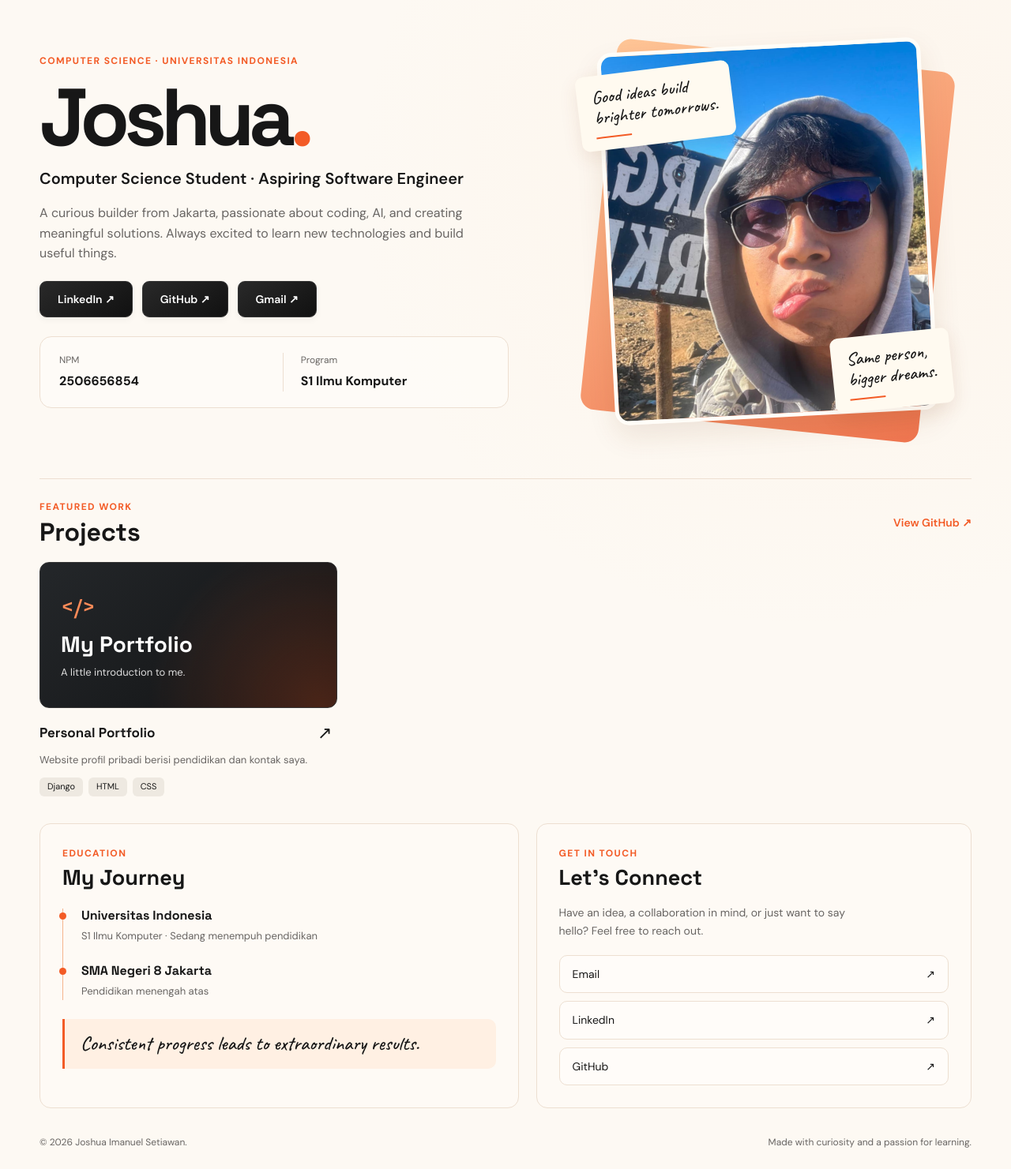
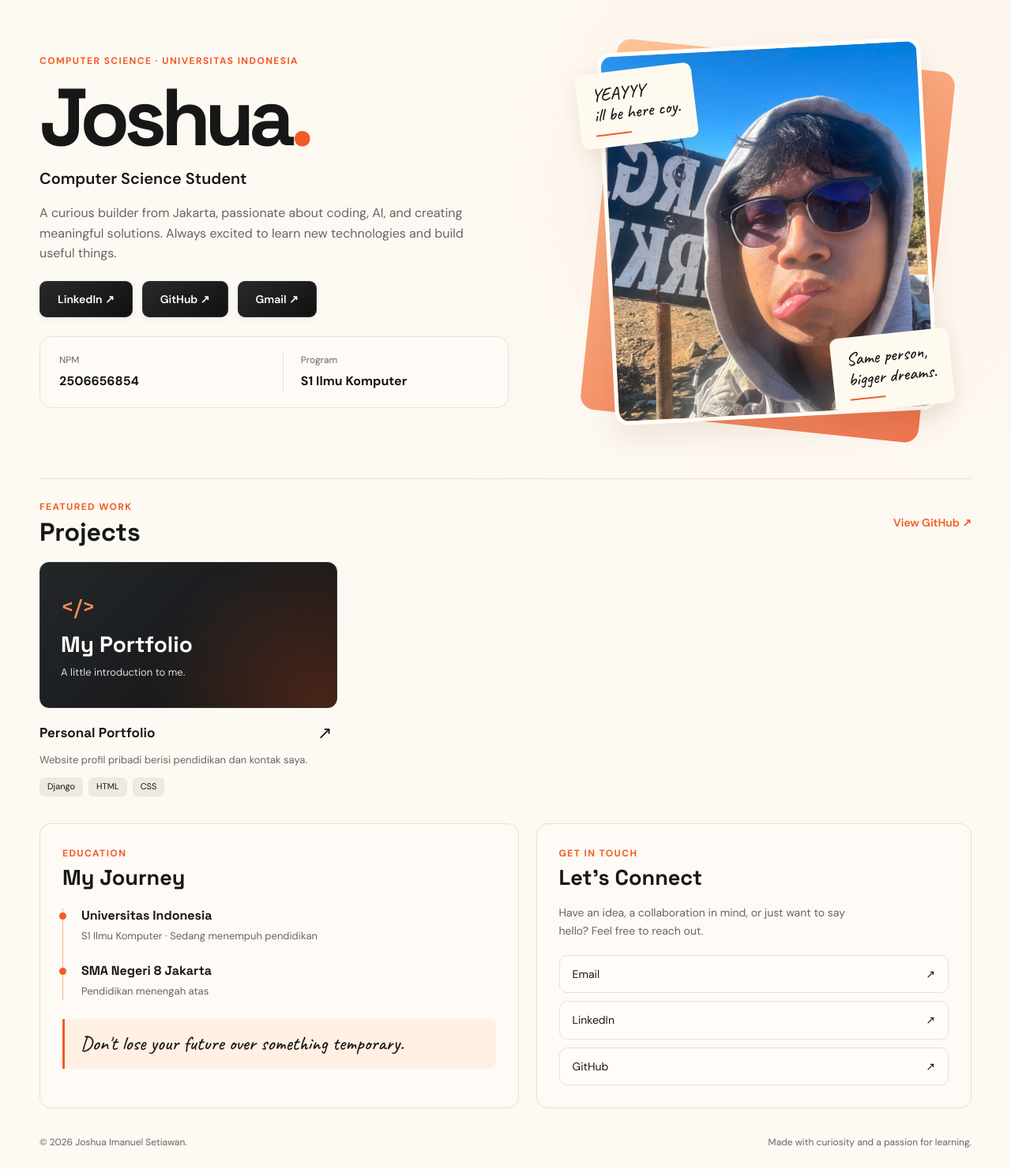
Before and after one commit to Joshua28118/myportofolio, a Django app: page / in a window 1280 px wide. Shown: the part 88-1569 px from the top of the page at 79% size. Run offline with Django 5.2, Linux system fonts and the light colour scheme.

Commit message:
Update tampilan portfolio

```diff
--- a/templates/index.html
+++ b/templates/index.html
@@ -32,7 +32,7 @@
                     Computer Science · Universitas Indonesia
                 </p>
                 <h1>Joshua<span>.</span></h1>
-                <h2>Computer Science Student · Aspiring Software Engineer</h2>
+                <h2>Computer Science Student</h2>
                 <p class="hero-description">
                     A curious builder from Jakarta, passionate about coding,
                     AI, and creating meaningful solutions. Always excited
@@ -73,7 +73,7 @@
                     height="560"
                 >
                 <p class="photo-note note-top">
-                    Good ideas build<br>brighter tomorrows.
+                    YEAYYY<br>ill be here coy.
                 </p>
                 <p class="photo-note note-bottom">
                     Same person,<br>bigger dreams.
@@ -133,7 +133,7 @@
                 </ol>
 
                 <blockquote>
-                    Consistent progress leads to extraordinary results.
+                    Don't lose your future over something temporary.
                 </blockquote>
             </section>
 
```
